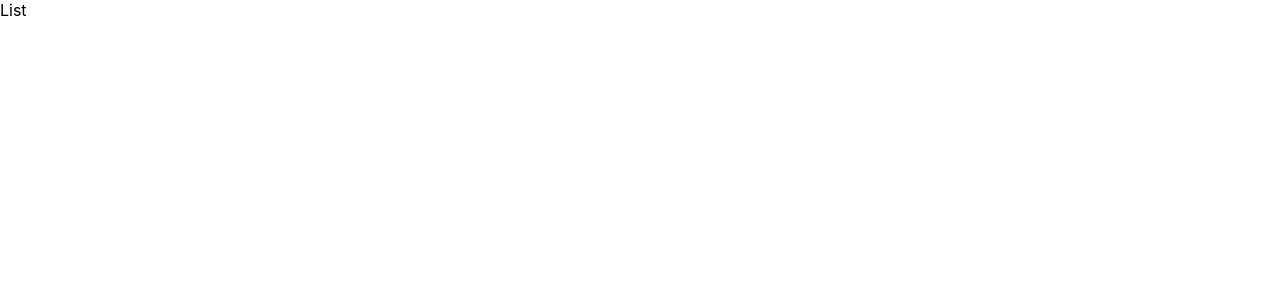
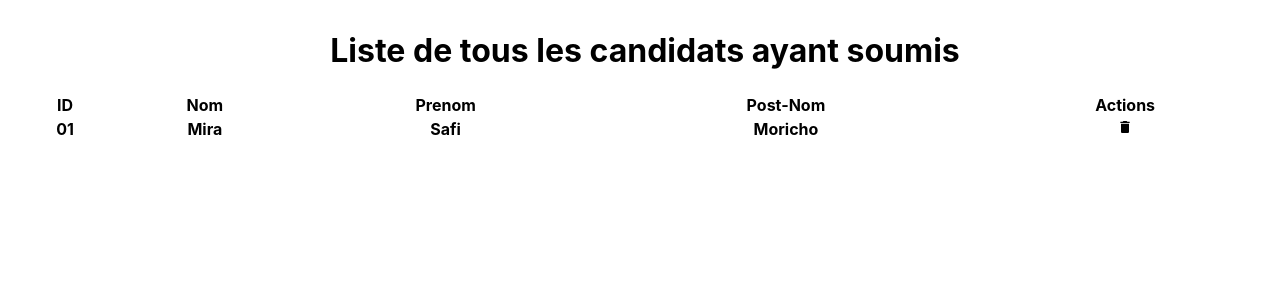
Before and after one commit to Pathymavuba/test_243_app, a React (Create React App) app: page /list in a window 1280 px wide. Shown: the top 300 px of the page. Built offline with nearby package versions, Linux system fonts and the light colour scheme.

Commit message:
develop:stylisation de la liste des candidats

```diff
--- a/package.json
+++ b/package.json
@@ -7,8 +7,11 @@
     "@testing-library/react": "^13.4.0",
     "@testing-library/user-event": "^13.5.0",
     "axios": "^1.4.0",
+    "bootstrap": "^5.2.3",
     "react": "^18.2.0",
+    "react-bootstrap": "^2.7.4",
     "react-dom": "^18.2.0",
+    "react-icons": "^4.8.0",
     "react-router-dom": "^6.11.2",
     "react-scripts": "5.0.1",
     "web-vitals": "^2.1.4"
--- a/src/pages/List/index.jsx
+++ b/src/pages/List/index.jsx
@@ -1,9 +1,41 @@
 import React from 'react'
 import "./styled.css"
+import { MdDelete } from 'react-icons/md';
+
 
 const List = () => {
   return (
-    <div>List</div>
+    <div className='parent-list'>
+      <h1>Liste de tous les candidats ayant soumis</h1>
+    <table className="table table-striped  table-fixed">
+    <thead >
+      <tr >
+        <th scope="col"></th>
+        <th scope="col" class="text-center">ID</th>
+        <th scope="col" class="text-center w-25">Nom</th>
+        <th scope="col" class="text-center">Prenom</th>
+        <th scope="col" class="text-center w-25">Post-Nom</th>
+        <th scope="col" class="text-center">Actions</th>
+        <th scope="col"></th>
+      </tr>
+    </thead>
+    <tbody>
+    <tr>
+        <th scope="col"></th>
+        <th scope="col" class="text-center">01</th>
+        <th scope="col" class="text-center w-25">Mira</th>
+        <th scope="col" class="text-center">Safi</th>
+        <th scope="col" class="text-center w-25">Moricho</th>
+        <th scope="col" class="text-center"> <MdDelete/></th>
+        <th scope="col"></th>
+
+    </tr>
+
+
+
+    </tbody>
+  </table>
+    </div>
   )
 }
 
--- a/src/pages/List/styled.css
+++ b/src/pages/List/styled.css
@@ -1,4 +1,15 @@
 
-.parent{
+.parent-list{
+    width: 100%;
+    height: 100%;
+    display: flex;
+    flex-direction: column;
+    /* background-color: brown; */
+    align-items:center;
+    padding:10px 5px ;
+}
+
+
+table{
     width: 100%;
 }
```
Also changed, not shown: 1 other file (tests, documents, lock files or other folders).
